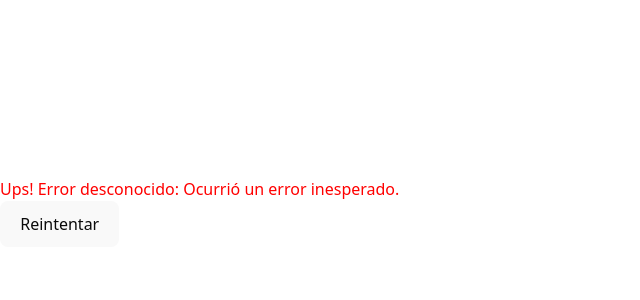
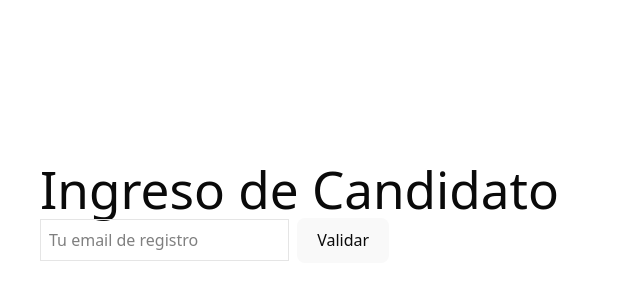
Before and after one commit to Selee-Posadas/ng-challenge-sp, a React (Vite) app: page / in a window 1280 px wide. Shown: the part 188-488 px from the top of the page, without its empty margins (0-640 px from the left). Built offline with nearby package versions, Linux system fonts and the light colour scheme; no server answers.

Commit message:
feat: implementacion del candidateContext, junto con su hook y su accion

```diff
--- a/src/ChallengeApp.tsx
+++ b/src/ChallengeApp.tsx
@@ -1,25 +1,49 @@
-import { useJobs } from "./hooks/useJobs"
+import { useState } from "react";
+
+import { useJobs } from "./hooks/useJobs";
+import { useCandidate } from "./hooks/useCandidate";
 
 export const ChallengeApp = () => {
+  const { candidate, login, authStatus, error } = useCandidate();
+  const { jobs } = useJobs();
+  const [emailInput, setEmailInput] = useState("");
 
-  const {jobs, isLoading, error, loadJobs} = useJobs();
 
-  if(isLoading)return <div>Cargando empleos...</div>
-  if (error) {
+  if (authStatus === "checking") return <p>Iniciando terminal...</p>;
+
+
+  if (!candidate) {
     return (
-      <div>
-        <p style={{ color: 'red' }}>Ups! {error}</p>
-        <button onClick={loadJobs}>Reintentar</button>
+      <div className="p-10">
+        <h1>Ingreso de Candidato</h1>
+        <input
+          type="email"
+          value={emailInput}
+          onChange={(e) => setEmailInput(e.target.value)}
+          placeholder="Tu email de registro"
+          className="border p-2 mr-2 text-black"
+        />
+        <button
+          onClick={() => login(emailInput)}
+          className="bg-blue-500 p-2 rounded"
+        >
+          Validar
+        </button>
+        {error && <p className="text-red-500 mt-2">{error}</p>}
       </div>
     );
   }
 
+
   return (
-    <div className="p-4">
-      <h1 className="text-2xl font-bold mb-4">Puestos Disponibles</h1>
-      <pre>
-        {JSON.stringify(jobs, null, 2)}
-      </pre>
+    <div className="p-10">
+      <h1 className="text-2xl font-bold text-lilac-400">
+        Bienvenida, {candidate.firstName} {candidate.lastName}
+      </h1>
+      <p>ID: {candidate.candidateId}</p>
+
+      <h2 className="mt-8 text-xl">Trabajos disponibles:</h2>
+      <pre>{JSON.stringify(jobs, null, 2)}</pre>
     </div>
-  )
-}
+  );
+};
--- /dev/null
+++ b/src/actions/get-candidate.action.ts
@@ -0,0 +1,23 @@
+import { challengeApi } from "@/api/challengeApi"
+import type { Candidate } from "@/interfaces/candidate.interface"
+import { handleApiError } from "@/utils/handle-error";
+
+interface Options {
+    email: string;
+}
+
+export const getCandidateAction = async ({ email }: Options): Promise<Candidate> => {
+
+    try {
+        const { data } = await challengeApi.get<Candidate>(`/api/candidate/get-by-email`, {
+            params: {
+                email,
+            }
+        });
+        return data;
+    } catch (error) {
+        const errorMessage = handleApiError(error);
+        throw errorMessage;
+    }
+
+}
--- /dev/null
+++ b/src/context/CandidateContext.tsx
@@ -0,0 +1,71 @@
+import { createContext, useEffect, useState, type PropsWithChildren } from "react";
+import { getCandidateAction } from "@/actions/get-candidate.action";
+import type { Candidate } from "@/interfaces/candidate.interface";
+
+type AuthStatus = "checking" | "authenticated" | "not-authenticated";
+
+interface CandidateContextProps {
+    candidate: Candidate | null;
+    authStatus: AuthStatus;
+    isAuthenticated: boolean;
+    error: string | null;
+    login: (email: string) => Promise<void>;
+    logout: () => void;
+}
+
+export const CandidateContext = createContext<CandidateContextProps>({} as CandidateContextProps);
+
+export const CandidateProvider = ({ children }: PropsWithChildren) => {
+    const [candidate, setCandidate] = useState<Candidate | null>(null);
+    const [authStatus, setAuthStatus] = useState<AuthStatus>("checking");
+    const [error, setError] = useState<string | null>(null);
+
+
+    useEffect(() => {
+        const savedCandidate = localStorage.getItem('candidate');
+        if (savedCandidate) {
+            setCandidate(JSON.parse(savedCandidate));
+            setAuthStatus("authenticated");
+        } else {
+            setAuthStatus("not-authenticated");
+        }
+    }, []);
+
+    const handleLogin = async (email: string) => {
+        setAuthStatus("checking");
+        setError(null);
+
+        try {
+            const data = await getCandidateAction({ email });
+
+            setCandidate(data);
+            setAuthStatus("authenticated");
+            localStorage.setItem('candidate', JSON.stringify(data));
+        } catch (err) {
+            setError(err as string);
+            setAuthStatus("not-authenticated");
+            setCandidate(null);
+        }
+    }
+
+    const handleLogout = () => {
+        setCandidate(null);
+        setAuthStatus("not-authenticated");
+        localStorage.removeItem('candidate');
+    }
+
+    return (
+        <CandidateContext
+            value={{
+                authStatus,
+                candidate,
+                error,
+                isAuthenticated: authStatus === "authenticated",
+                login: handleLogin,
+                logout: handleLogout,
+            }}
+        >
+            {children}
+        </CandidateContext>
+    )
+}
--- /dev/null
+++ b/src/hooks/useCandidate.tsx
@@ -0,0 +1,10 @@
+import { CandidateContext } from "@/context/CandidateContext";
+import { useContext } from "react"
+
+export const useCandidate = () => {
+  const context = useContext(CandidateContext);
+
+  if(!context) throw new Error('useCandidate debe ser usado dentro de un CandidateProvider');
+
+  return context;
+}
--- a/src/hooks/useJobs.tsx
+++ b/src/hooks/useJobs.tsx
@@ -1,4 +1,4 @@
-import { getJobsAction } from "@/actions/get-jobs.actions";
+import { getJobsAction } from "@/actions/get-jobs.action";
 import type { Job } from "@/interfaces/job.interface";
 import { useEffect, useState } from "react";
 
--- a/src/main.tsx
+++ b/src/main.tsx
@@ -2,9 +2,12 @@ import { StrictMode } from 'react';
 import { createRoot } from 'react-dom/client';
 import './index.css';
 import { ChallengeApp } from './ChallengeApp';
+import { CandidateProvider } from './context/CandidateContext';
 
 createRoot(document.getElementById('root')!).render(
   <StrictMode>
-    <ChallengeApp/>
+    <CandidateProvider>
+      <ChallengeApp />
+    </CandidateProvider>
   </StrictMode>
 )
```
Also changed, not shown: src/actions/get-jobs.action.ts (renamed from src/actions/get-jobs.actions.ts).
